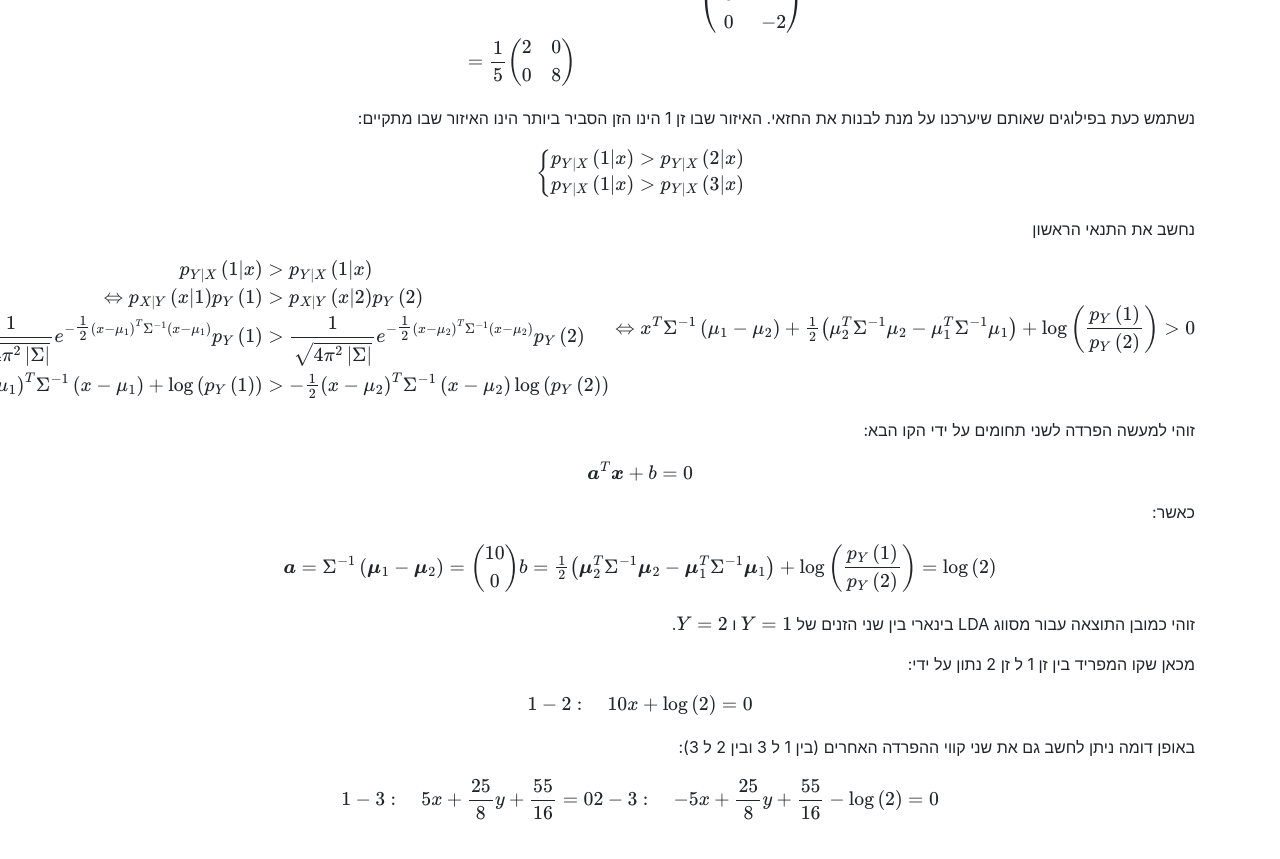
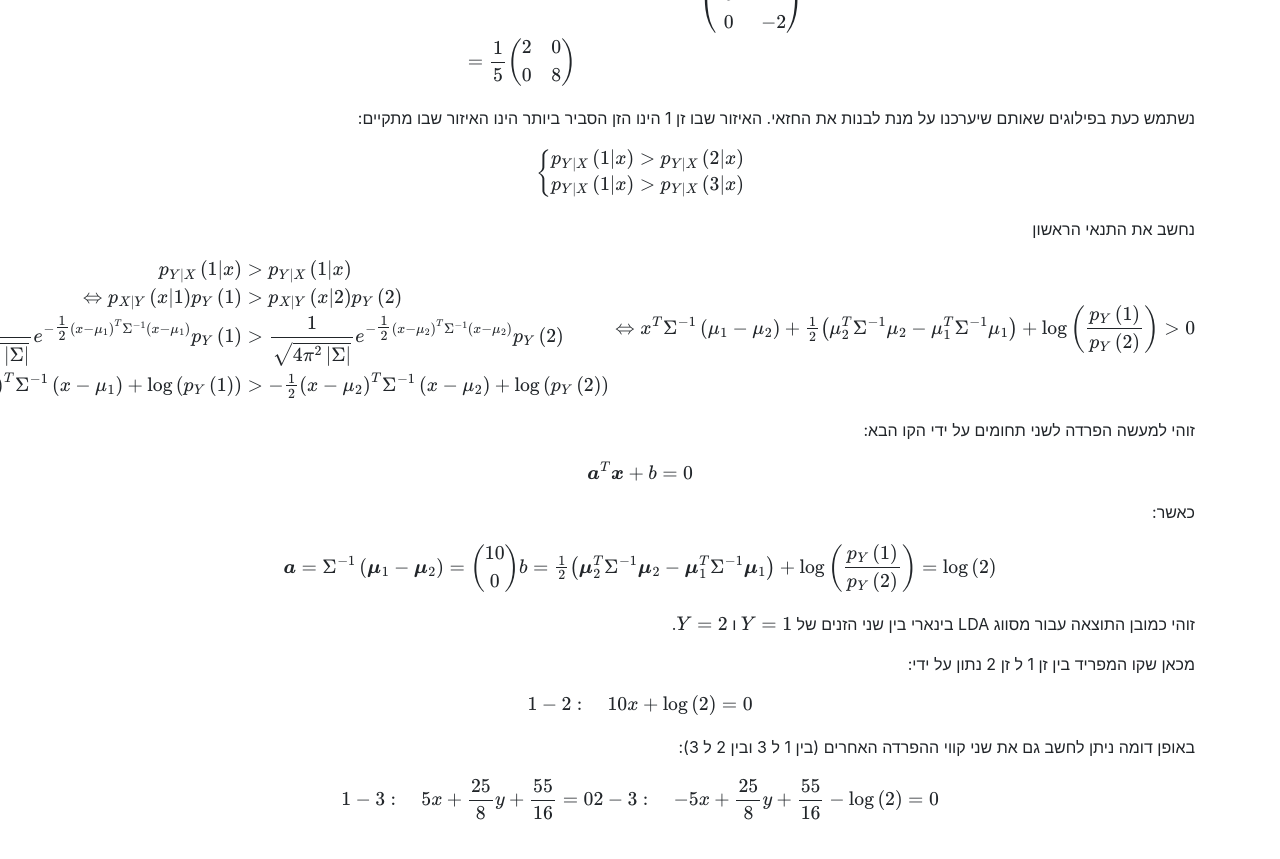
Before and after one commit to technion046195/technion_046195_2020_spring, a Jekyll site: the page built from _tutorials/tutorial_06/tutorial_he.md, in a window 1280 px wide and 900 px high, scrolled down 5164 px. Shown: the top 859 px of the window. Built offline with Jekyll 4.4.1, drawn with Linux system fonts in a browser that asks for light colours; some web fonts are replaced; formulas are drawn with MathJax 3; a style sheet for code colours, icons or effects is not loaded.

```diff
--- a/_tutorials/tutorial_06/tutorial_he.md
+++ b/_tutorials/tutorial_06/tutorial_he.md
@@ -265,7 +265,7 @@ $$
 p_{Y\lvert X}\left(1\lvert x\right)&> p_{Y\lvert X}\left(1\lvert x\right) \\
 \Leftrightarrow p_{X\lvert Y}\left(x\lvert 1\right)p_Y\left(1\right)&> p_{X\lvert Y}\left(x\lvert 2\right)p_Y\left(2\right) \\
 \Leftrightarrow \frac{1}{\sqrt{4\pi^2\left\lvert\Sigma\right\rvert}}e^{-\tfrac{1}{2}\left(x-\mu_1\right)^T\Sigma^{-1}\left(x-\mu_1\right)}p_Y\left(1\right)&>\frac{1}{\sqrt{4\pi^2\left\lvert\Sigma\right\rvert}}e^{-\tfrac{1}{2}\left(x-\mu_2\right)^T\Sigma^{-1}\left(x-\mu_2\right)}p_Y\left(2\right) \\
-\Leftrightarrow -\tfrac{1}{2}\left(x-\mu_1\right)^T\Sigma^{-1}\left(x-\mu_1\right)+\log\left(p_Y\left(1\right)\right)&>-\tfrac{1}{2}\left(x-\mu_2\right)^T\Sigma^{-1}\left(x-\mu_2\right)\log\left(p_Y\left(2\right)\right) \\
+\Leftrightarrow -\tfrac{1}{2}\left(x-\mu_1\right)^T\Sigma^{-1}\left(x-\mu_1\right)+\log\left(p_Y\left(1\right)\right)&>-\tfrac{1}{2}\left(x-\mu_2\right)^T\Sigma^{-1}\left(x-\mu_2\right)+\log\left(p_Y\left(2\right)\right) \\
 \end{aligned} \\
 \Leftrightarrow x^T\Sigma^{-1}\left(\mu_1-\mu_2\right)+\tfrac{1}{2}\left(\mu_2^T\Sigma^{-1}\mu_2 -\mu_1^T\Sigma^{-1}\mu_1\right)+\log\left(\frac{p_Y\left(1\right)}{p_Y\left(2\right)}\right)>0\\
 $$
```
Also changed, not shown: _tutorials/tutorial_06/tutorial_he_slides.md (+1 -3 lines).
